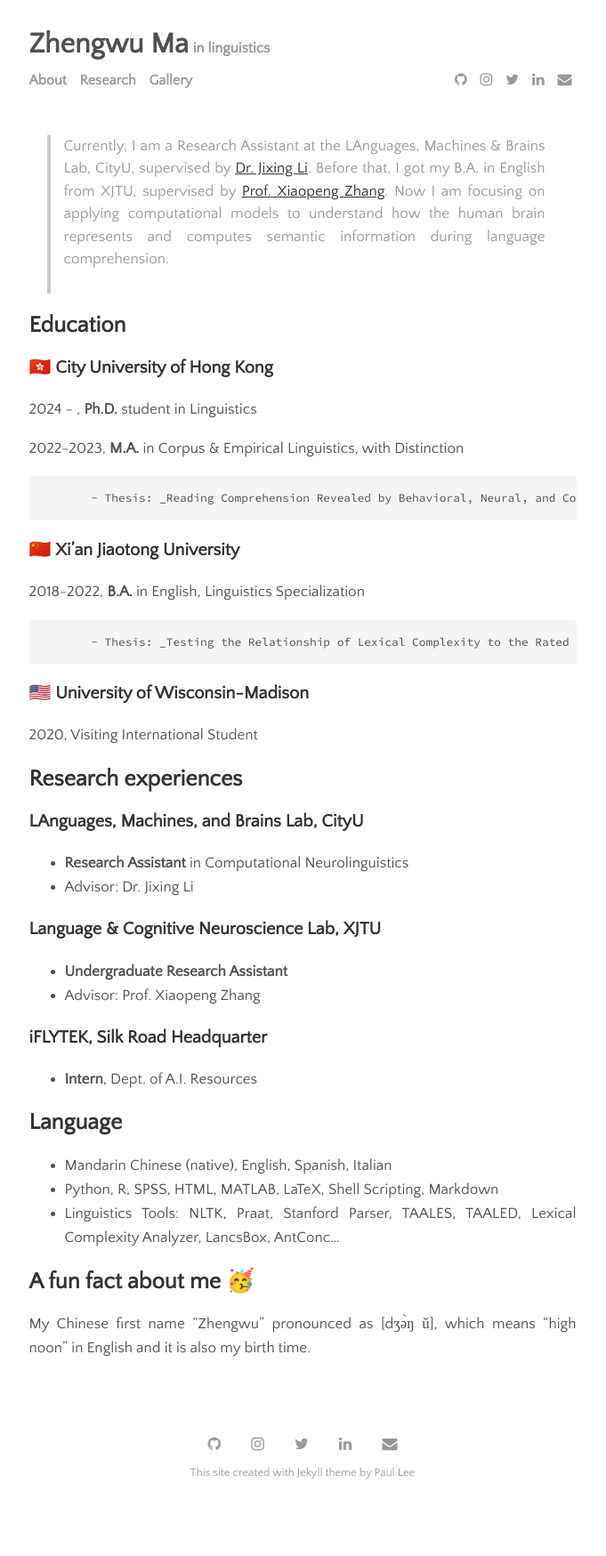
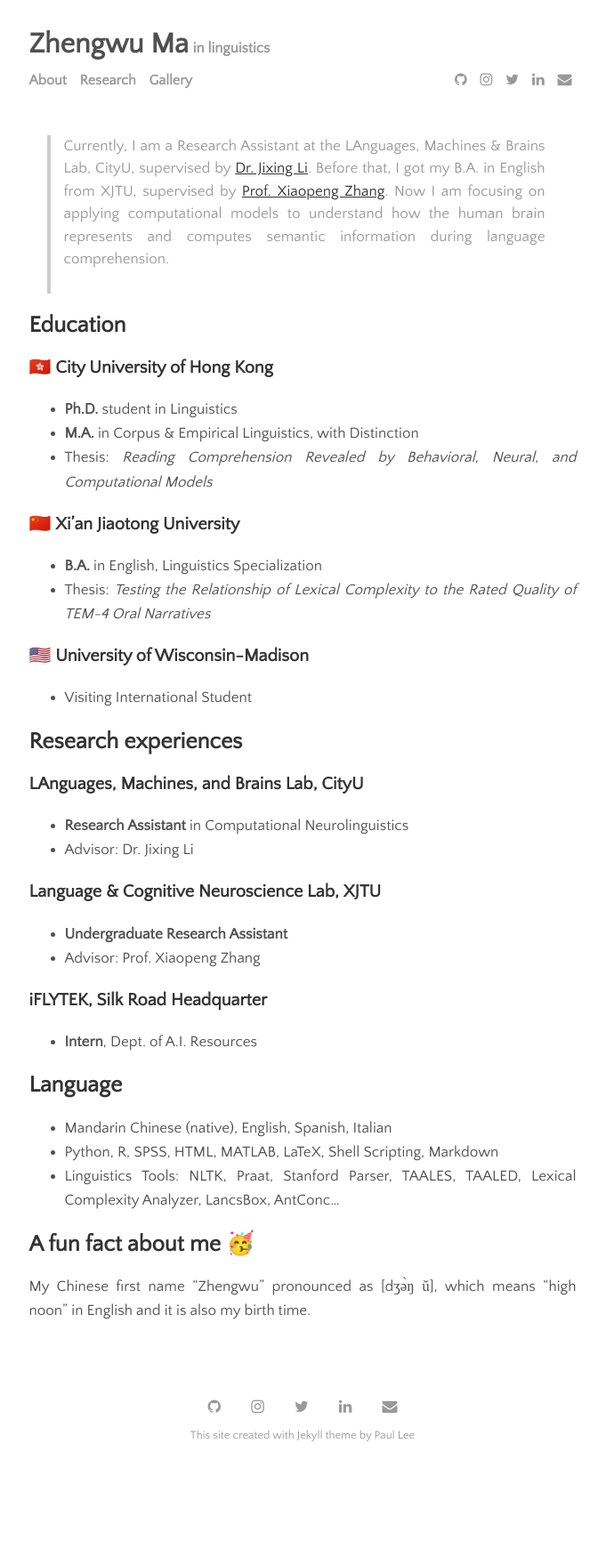
Before and after one commit to zhengwuma/zhengwuma.github.io, a Jekyll site: the page built from menu/about.md, in a window 1280 px wide. Shown: the whole page at 89% size, without its empty margins (300-981 px from the left). Built offline with Jekyll 4.4.1, drawn with Linux system fonts in a browser that asks for light colours; after the commit the page ends 1707 px from its top, so only the background shows below that.

Commit message:
Update about.md

```diff
--- a/menu/about.md
+++ b/menu/about.md
@@ -7,19 +7,16 @@ permalink: /about
 
 ## Education
 ### 🇭🇰 City University of Hong Kong
-2024 - ,   __Ph.D.__ student in Linguistics
-
-2022-2023, __M.A.__ in Corpus & Empirical Linguistics, with Distinction
-
-           - Thesis: _Reading Comprehension Revealed by Behavioral, Neural, and Computational Models_
+- __Ph.D.__ student in Linguistics
+- __M.A.__ in Corpus & Empirical Linguistics, with Distinction
+- Thesis: _Reading Comprehension Revealed by Behavioral, Neural, and Computational Models_
 
 ### 🇨🇳 Xi'an Jiaotong University
-2018-2022, __B.A.__ in English, Linguistics Specialization
-
-           - Thesis: _Testing the Relationship of Lexical Complexity to the Rated Quality of TEM-4 Oral Narratives_
+- __B.A.__ in English, Linguistics Specialization
+- Thesis: _Testing the Relationship of Lexical Complexity to the Rated Quality of TEM-4 Oral Narratives_
 
 ### 🇺🇸 University of Wisconsin-Madison
-2020,      Visiting International Student
+- Visiting International Student
 
 ## Research experiences
 ### LAnguages, Machines, and Brains Lab, CityU
```
